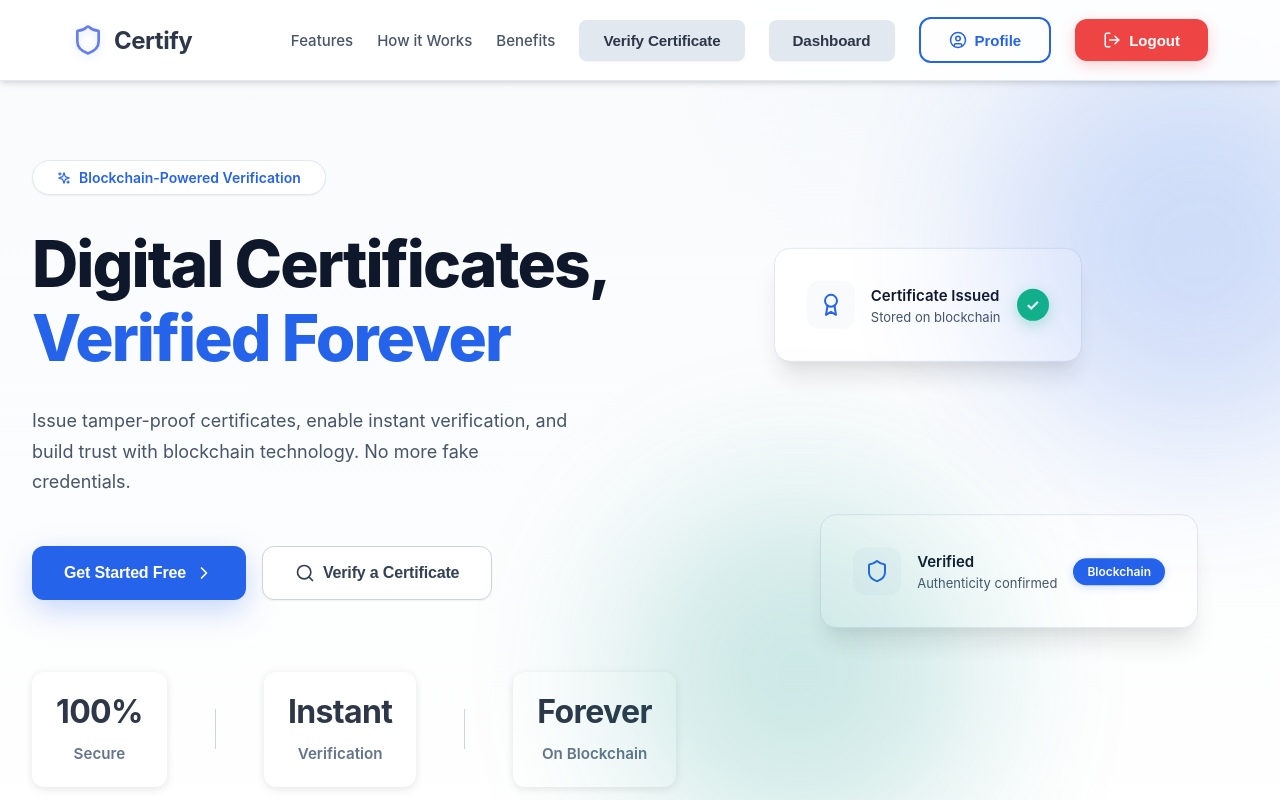
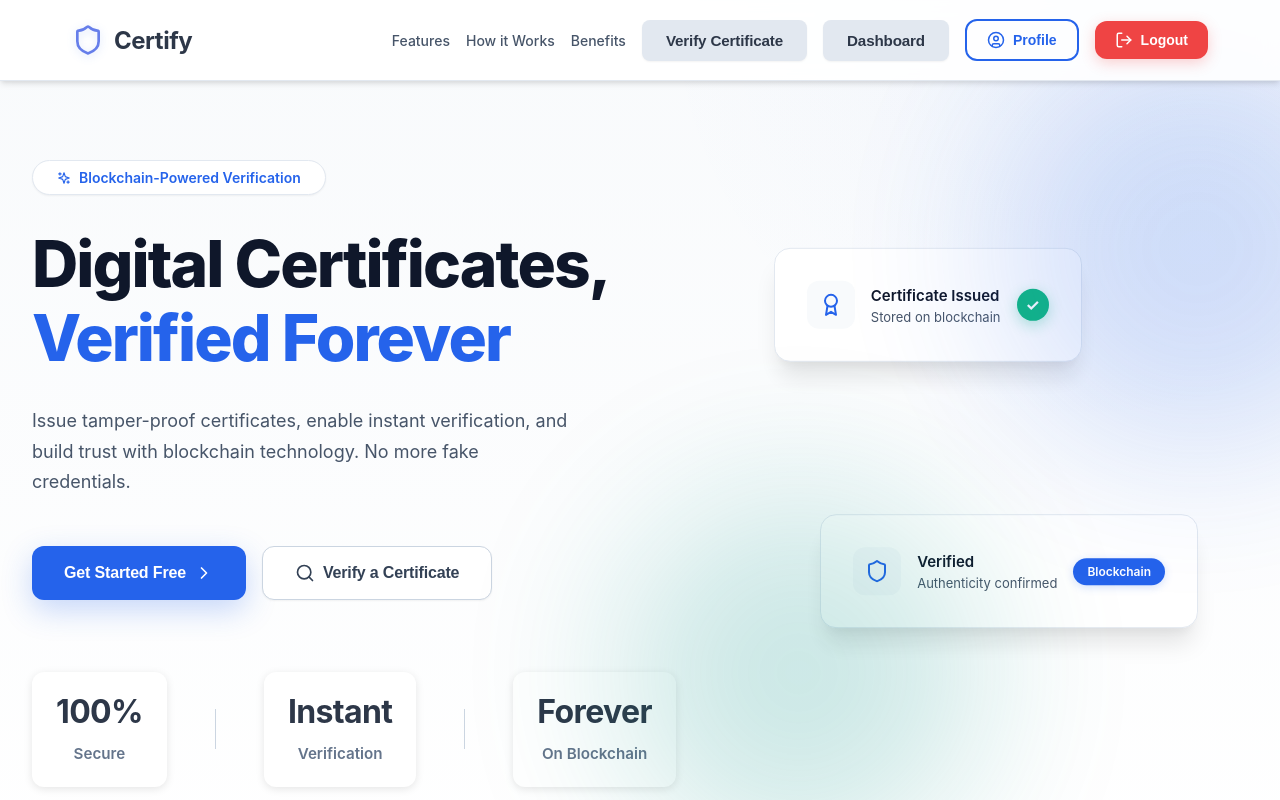
Before and after one commit to SwayamShalgar/SIHNB, a React (Create React App) app in the folder client/: page / in a window 1280 px wide. Shown: the top 800 px of the page. Built offline with nearby package versions, Linux system fonts and the light colour scheme; sample sign-in values are in the browser's storage; the HTML template or start-up script is replaced by a standard one.

Commit message:
refactor: Remove unused profile button styles and adjust button dimensions for consistency

```diff
--- a/client/src/styles/InstituteDashboard.css
+++ b/client/src/styles/InstituteDashboard.css
@@ -44,25 +44,6 @@
 .user-info {
   color: #4a5568;
   font-weight: 500;
-}
-
-.btn-profile {
-  display: flex;
-  align-items: center;
-  gap: 8px;
-  padding: 10px 20px;
-  background: transparent;
-  color: #667eea;
-  border: 2px solid #667eea;
-  border-radius: 8px;
-  cursor: pointer;
-  font-weight: 600;
-  transition: all 0.3s;
-}
-
-.btn-profile:hover {
-  background: #667eea;
-  color: white;
 }
 
 .btn-logout {
--- a/client/src/styles/LandingPage.css
+++ b/client/src/styles/LandingPage.css
@@ -128,15 +128,15 @@
 .nav-links {
   display: flex;
   align-items: center;
-  gap: var(--spacing-lg);
-  flex-wrap: wrap;
+  gap: var(--spacing-md);
+  flex-wrap: nowrap;
 }
 
 .nav-links a {
   color: var(--gray-600);
   text-decoration: none;
   font-weight: 500;
-  font-size: 0.9375rem;
+  font-size: 0.875rem;
   transition: all 0.2s cubic-bezier(0.4, 0, 0.2, 1);
   padding: var(--spacing-sm) 0;
   position: relative;
@@ -164,10 +164,10 @@
 /* Professional Buttons */
 .btn-primary, .btn-secondary, .btn-hero-primary, .btn-hero-secondary,
 .btn-cta-primary, .btn-cta-secondary {
-  padding: 0.75rem 1.75rem;
+  padding: 0.625rem 1.25rem;
   border-radius: var(--radius-lg);
   font-weight: 600;
-  font-size: 0.9375rem;
+  font-size: 0.875rem;
   cursor: pointer;
   transition: all 0.25s cubic-bezier(0.4, 0, 0.2, 1);
   border: none;
@@ -228,10 +228,10 @@
 }
 
 .btn-profile-nav {
-  padding: 0.75rem 1.75rem;
+  padding: 0.625rem 1.25rem;
   border-radius: var(--radius-lg);
   font-weight: 600;
-  font-size: 0.9375rem;
+  font-size: 0.875rem;
   cursor: pointer;
   transition: all 0.25s cubic-bezier(0.4, 0, 0.2, 1);
   border: 2px solid var(--accent-blue);
@@ -255,10 +255,10 @@
 }
 
 .btn-logout-nav {
-  padding: 0.75rem 1.75rem;
+  padding: 0.625rem 1.25rem;
   border-radius: var(--radius-lg);
   font-weight: 600;
-  font-size: 0.9375rem;
+  font-size: 0.875rem;
   cursor: pointer;
   transition: all 0.25s cubic-bezier(0.4, 0, 0.2, 1);
   border: none;
```
